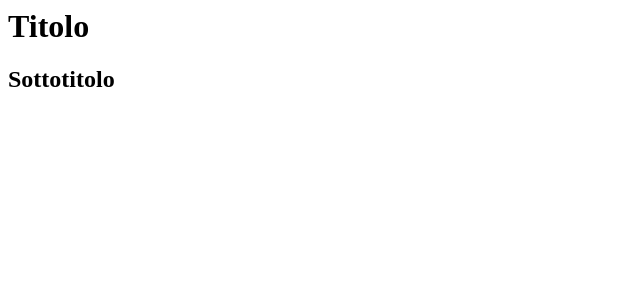
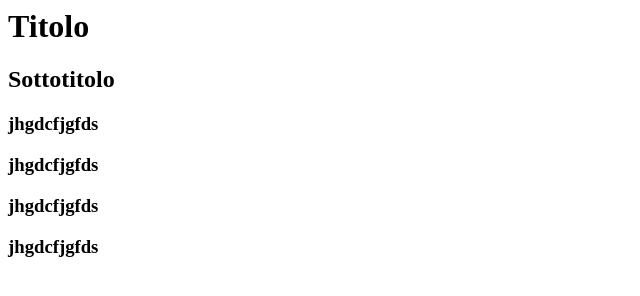
Before and after one commit to melissa996/app, a plain HTML site: page index.html in a window 1280 px wide. Shown: the whole page, without its empty margins (0-640 px from the left). Drawn offline with Linux system fonts and the light colour scheme.

Commit message:
secondo commit, aggiunta H3

```diff
--- a/index.html
+++ b/index.html
@@ -1,2 +1,6 @@
 <h1>Titolo</h1>
 <h2>Sottotitolo</h2>
+<h3>jhgdcfjgfds</h3>
+<h3>jhgdcfjgfds</h3>
+<h3>jhgdcfjgfds</h3>
+<h3>jhgdcfjgfds</h3>
```
